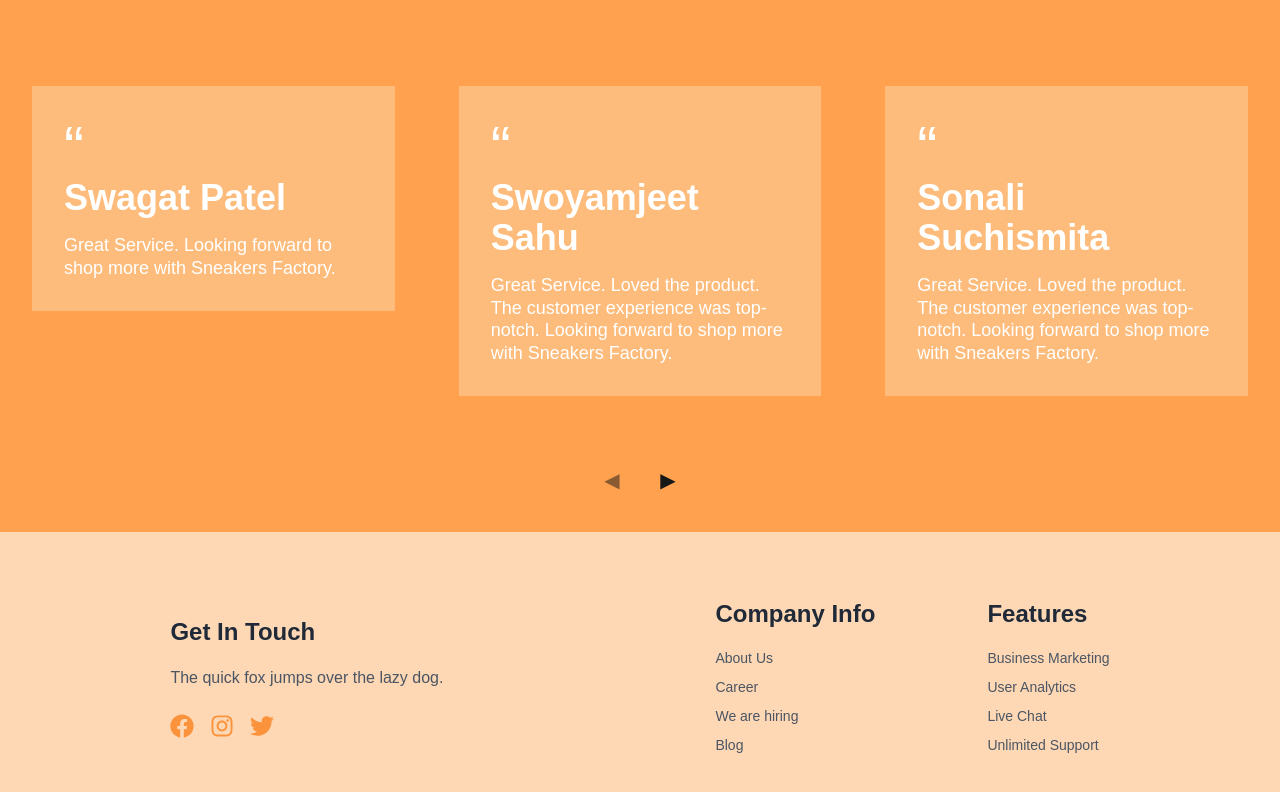
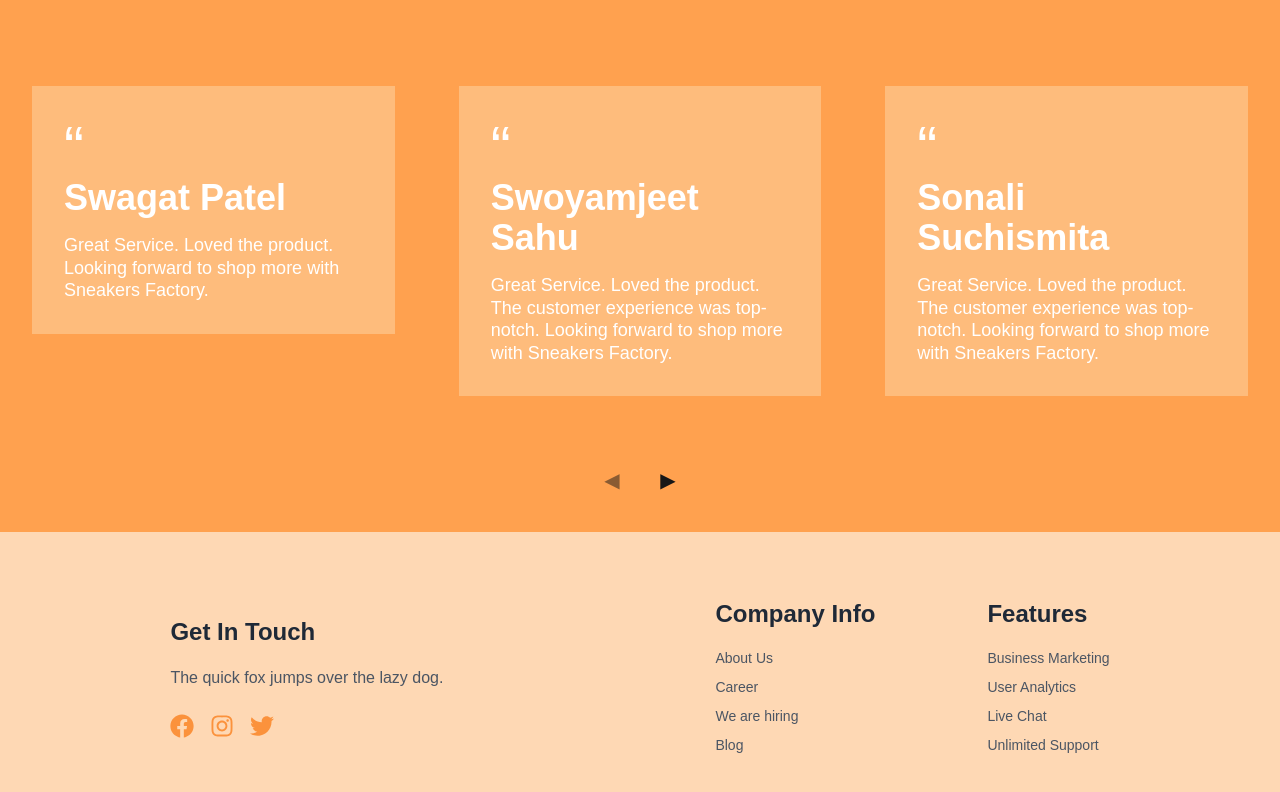
Before and after one commit to sonali-suchismitaa/K_exp, a Next.js app: page / in a window 1280 px wide. Shown: the part 2572-3364 px from the top of the page. Built offline with nearby package versions, Linux system fonts and the light colour scheme.

Commit message:
Changes pushed

```diff
--- a/src/app/Components/Hero_5.jsx
+++ b/src/app/Components/Hero_5.jsx
@@ -6,7 +6,7 @@ function Hero5() {
     const feedbacks = [
         {
             name: "Swagat Patel",
-            message: "Great Service. Looking forward to shop more with Sneakers Factory."
+            message: "Great Service. Loved the product. Looking forward to shop more with Sneakers Factory."
         },
         {
             name: "Swoyamjeet Sahu",
```
